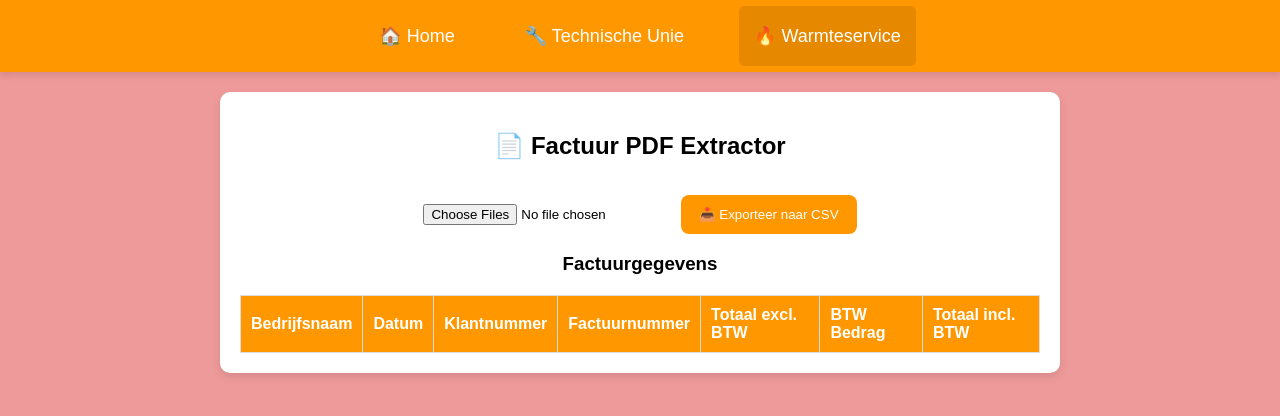
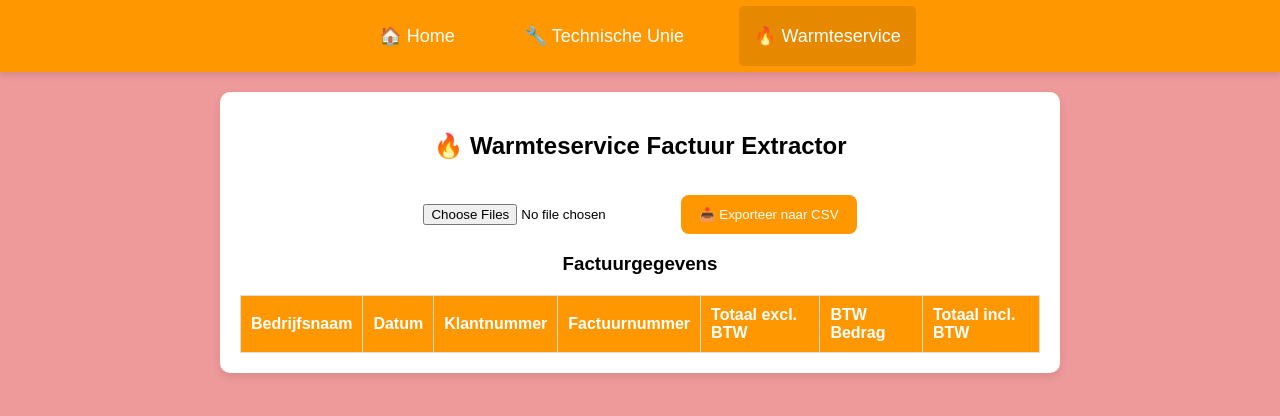
Before and after one commit to tygo64/factuur, a plain HTML site: page warmte.html in a window 1280 px wide. Drawn offline with Linux system fonts and the light colour scheme.

Commit message:
Update warmte.html

```diff
--- a/warmte.html
+++ b/warmte.html
@@ -22,7 +22,7 @@
 
 
     <div class="container">
-        <h2>📄 Factuur PDF Extractor</h2>
+        <h2>🔥 Warmteservice Factuur Extractor</h2>
         <input type="file" id="fileInput" accept="application/pdf" multiple>
 
 
```
